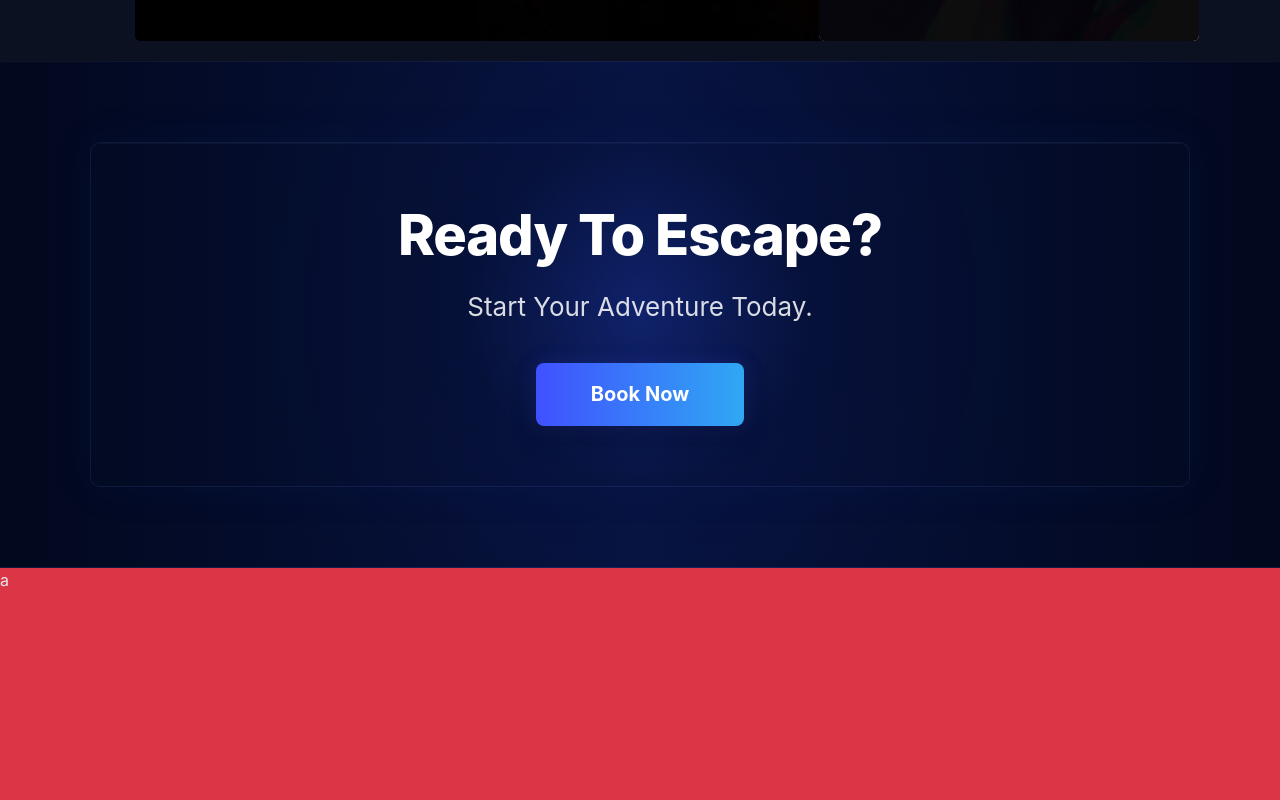
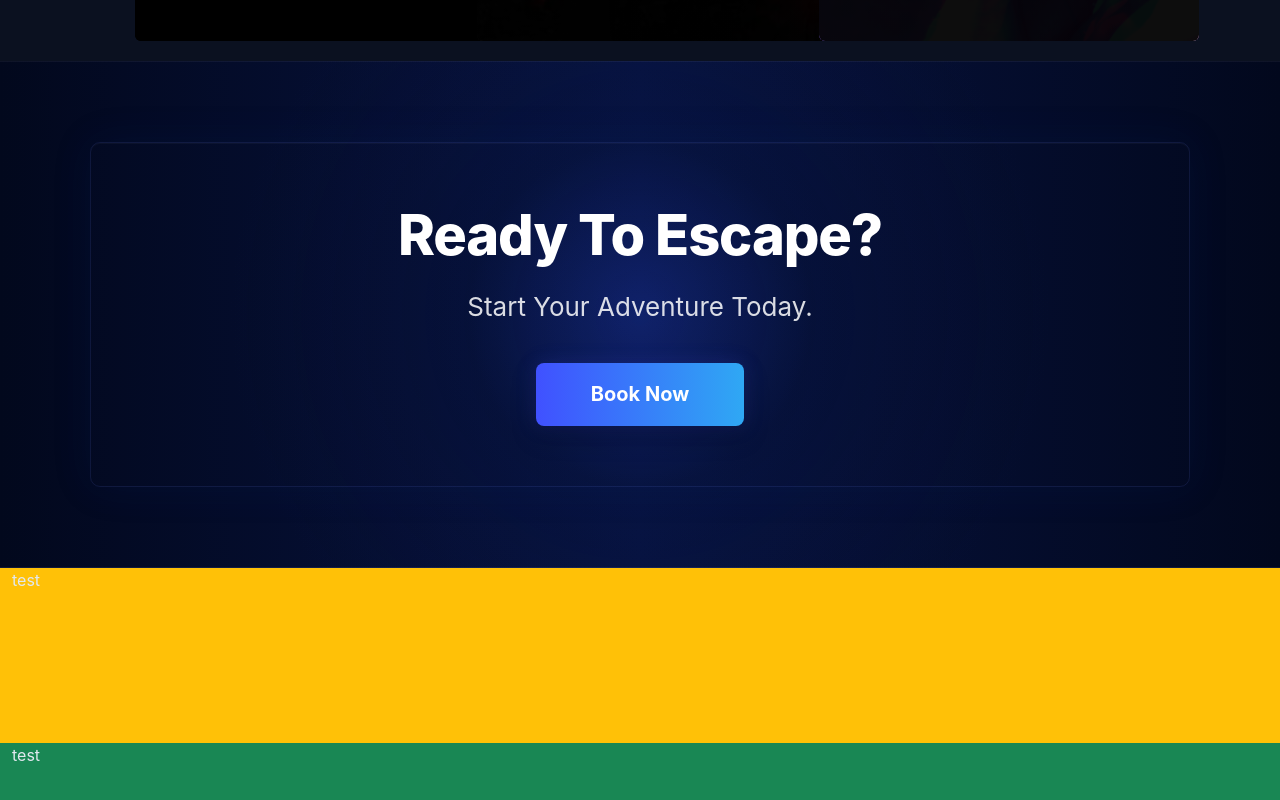
Before and after one commit to kiumars609/escape-finder, a React (Vite) app: page / in a window 1280 px wide. Shown: the part 969-1769 px from the top of the page. Built offline with nearby package versions, Linux system fonts and the light colour scheme.

Commit message:
Edit Footer

```diff
--- a/src/Components/Footer/Footer.jsx
+++ b/src/Components/Footer/Footer.jsx
@@ -6,7 +6,12 @@ export default function Footer() {
     <>
     <div className="container-fluid">
         <div className="row bg-danger footer">
-            a
+            <div className="col-12 bg-warning">
+                test
+            </div>
+            <div className="col-12 bg-success">
+                test
+            </div>
         </div>
     </div>
     </>
--- a/src/Components/Footer/style.css
+++ b/src/Components/Footer/style.css
@@ -1,3 +1,4 @@
-.footer{
-    height: 350px;
+.footer {
+  height: 350px;
+  background: linear-gradient(180deg, #0d1334 0%, #070a22 100%);
 }
```
